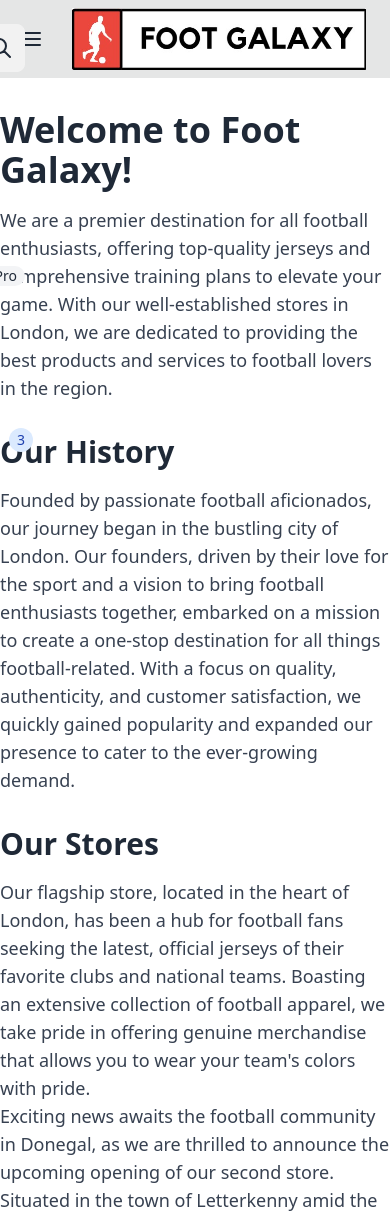
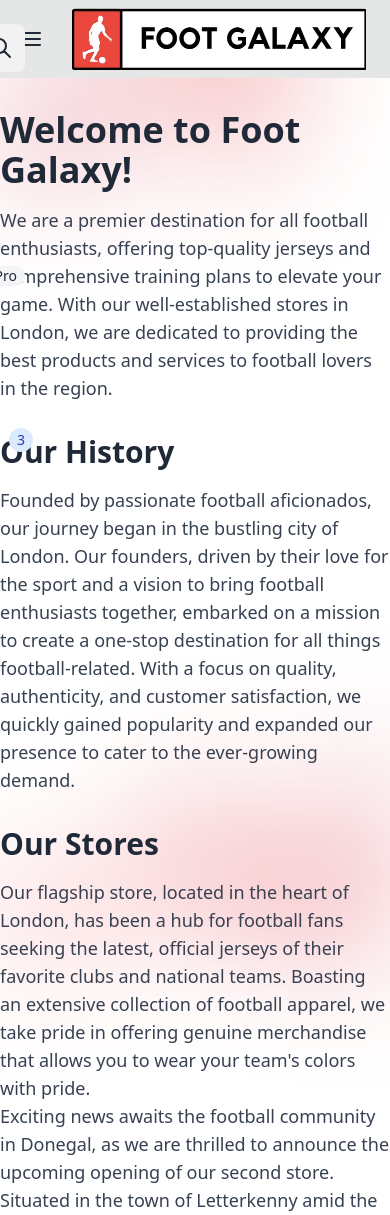
Before and after one commit to Mcdaid101/Foot-Galaxy, a Django app: page /info/about in a window 390 px wide. Shown: the top 1215 px of the page. Run offline with Django 3.2, Linux system fonts and the light colour scheme; some libraries are stand-ins or nearby versions; some web fonts are replaced.

Commit message:
added styling to few different pages

```diff
--- a/home/templates/home/index.html
+++ b/home/templates/home/index.html
@@ -31,7 +31,7 @@
     <div class="card glass h-[550px]">
       <figure><img src="{% static 'images/shirts-card.jpg' %}" alt="car!"/></figure>
       <div class="card-body">
-        <h2 class="card-title">Shirts</h2>
+        <h2 class="card-title">Shirts <i class="fa-solid fa-shirt animate-bounce"></i></h2>
         <p>How to park your car at your garage?</p>
         <div class="card-actions justify-end">
           <button class="btn btn-primary">Learn now!</button>
--- a/info/templates/info/about.html
+++ b/info/templates/info/about.html
@@ -1,6 +1,9 @@
 {% extends "base.html" %}
 {% load static %}
 {% block content %}
+<div class="absolute inset-x-0 top-[calc(100%-13rem)] -z-10 transform-gpu overflow-hidden blur-3xl sm:top-[calc(100%-30rem)]" aria-hidden="true">
+    <div class="relative left-[calc(50%+3rem)] aspect-[1155/678] w-[36.125rem] -translate-x-1/2 bg-gradient-to-tr from-[#ff0000] to-[#a00030] opacity-30 sm:left-[calc(50%+36rem)] sm:w-[72.1875rem]" style="clip-path: polygon(74.1% 44.1%, 100% 61.6%, 97.5% 26.9%, 85.5% 0.1%, 80.7% 2%, 72.5% 32.5%, 60.2% 62.4%, 52.4% 68.1%, 47.5% 58.3%, 45.2% 34.5%, 27.5% 76.7%, 0.1% 64.9%, 17.9% 100%, 27.6% 76.8%, 76.1% 97.7%, 74.1% 44.1%)"></div>
+  </div>
 <div class="flex items-center justify-center w-screen mt-8">
  <div class="lg:w-[50%] sm:w-screen md:w-[70%]">
     <section>
@@ -28,5 +31,8 @@
     </section>
  </div>
 </div>
+<div class="absolute inset-x-0 -top-40 -z-10 transform-gpu overflow-hidden blur-3xl sm:-top-80" aria-hidden="true">
+    <div class="relative left-[calc(50%-11rem)] aspect-[1155/678] w-[36.125rem] -translate-x-1/2 rotate-[30deg] bg-gradient-to-tr from-[#a12056] to-[#f30000] opacity-30 sm:left-[calc(50%-30rem)] sm:w-[72.1875rem]" style="clip-path: polygon(74.1% 44.1%, 100% 61.6%, 97.5% 26.9%, 85.5% 0.1%, 80.7% 2%, 72.5% 32.5%, 60.2% 62.4%, 52.4% 68.1%, 47.5% 58.3%, 45.2% 34.5%, 27.5% 76.7%, 0.1% 64.9%, 17.9% 100%, 27.6% 76.8%, 76.1% 97.7%, 74.1% 44.1%)"></div>
+  </div>
 {% include 'includes/footer.html' %}
 {% endblock %}
```
Also changed, not shown: checkout/templates/checkout/checkout.html (+8 -4 lines), db.sqlite3.
